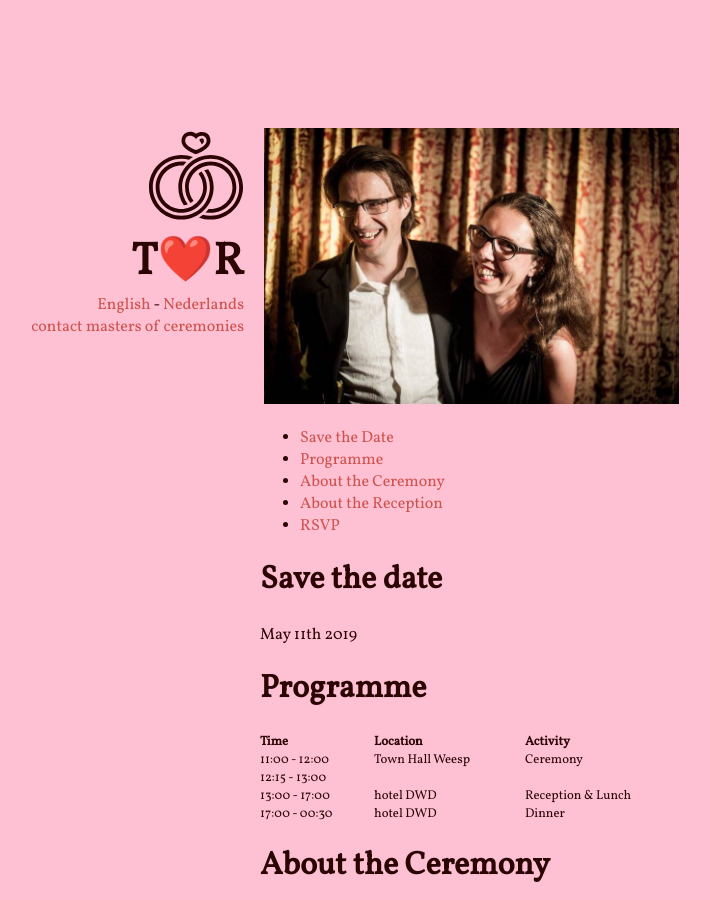
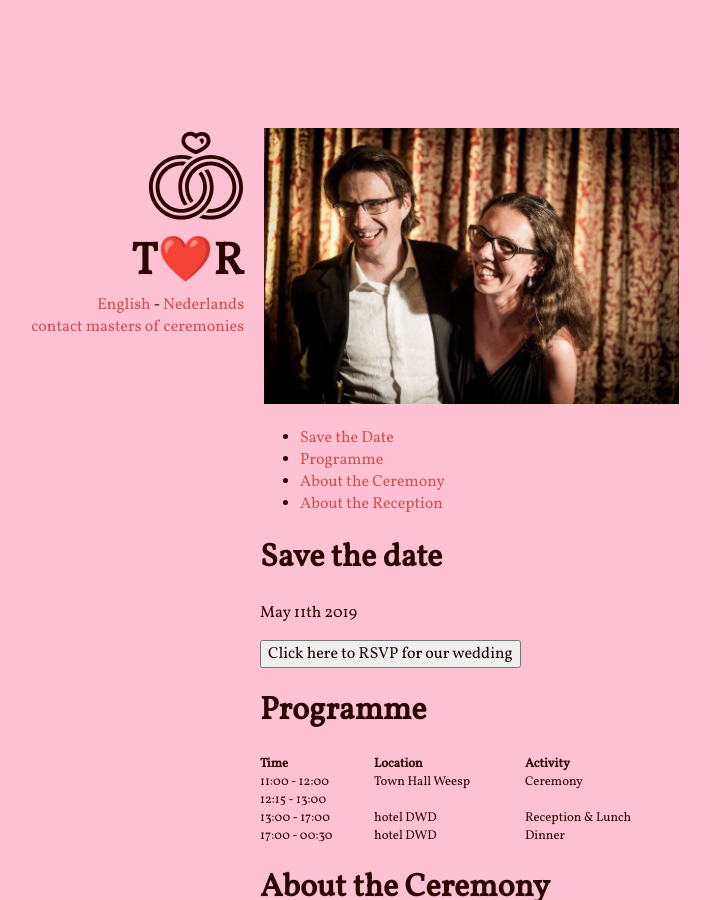
Before and after one commit to bobvanluijt/tosja-richard, a Jekyll site: the page built from index.md, in a window 1280 px wide and 900 px high. Shown: the whole window, without its empty margins (398-1108 px from the left). Built offline with Jekyll 4.4.1, drawn with Linux system fonts in a browser that asks for light colours; nearby versions of some CDN libraries; comment, search, counter and statistics services are not loaded.

Commit message:
button to top

```diff
--- a/_layouts/base-EN.html
+++ b/_layouts/base-EN.html
@@ -40,13 +40,7 @@
 
     {{ content }}
 
-    {% if page.title != "thanks" || page.title != "404" %}
-
-    <button id="open-popup">RSVP for our wedding</button>
-
     {% include mailchimp-en.html %}
-
-    {% endif %}
 
   </div>
 
--- a/index.md
+++ b/index.md
@@ -8,11 +8,12 @@
 - [Programme](#programme)
 - [About the Ceremony](#about-the-ceremony)
 - [About the  Reception](#about-the-reception)
-- [RSVP](#rsvp)
 
 # Save the date
 
 May 11th 2019
+
+<button id="open-popup">Click here to RSVP for our wedding</button>
 
 # Programme
 
```
Also changed, not shown: 1 other file.
